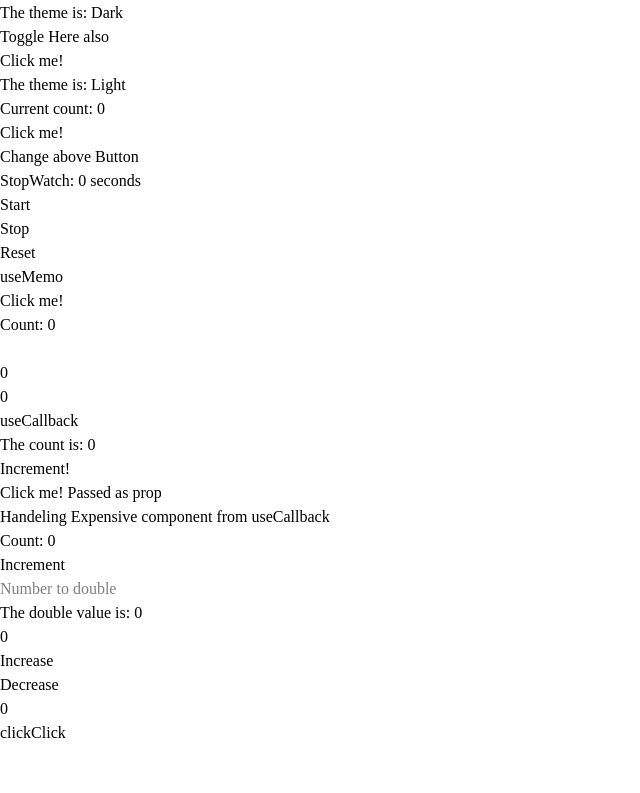
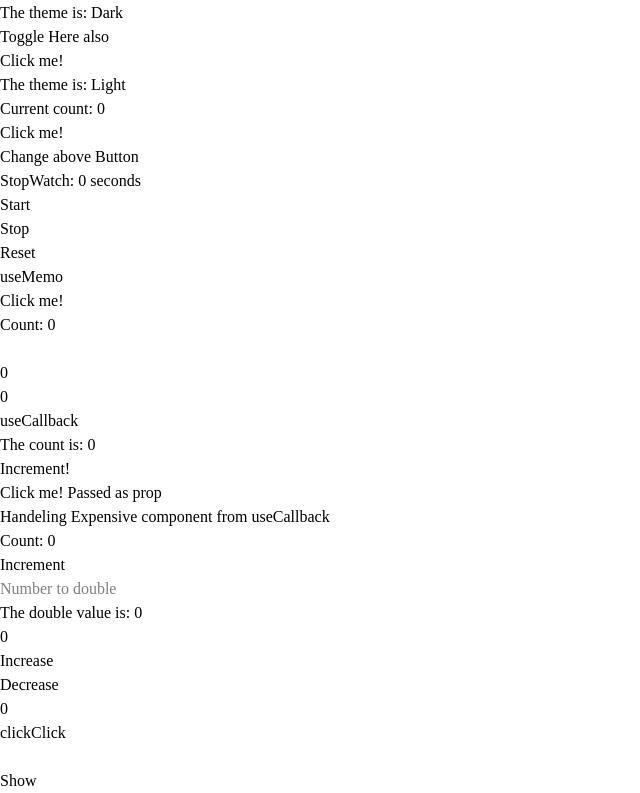
Before and after one commit to Sayuj-D/Hooks, a Next.js app: page / in a window 1280 px wide. Shown: the part 1791-2584 px from the top of the page, without its empty margins (0-640 px from the left). Before the commit the page ends 2536 px from the top, so only its background shows below. Built offline with nearby package versions, Linux system fonts and the light colour scheme; no server answers.

Commit message:
custom hook practise

```diff
--- a/app/page.tsx
+++ b/app/page.tsx
@@ -30,6 +30,7 @@ import Expensive_component from "@/components/useCallback_test/expensive_compone
 import Child_capture from "@/components/child_capture";
 import Main_custom from "@/components/custom_hook/main";
 import Counter1 from "@/components/custom_hook/counter1";
+import Toggle from "@/components/custom_hook/toggle";
 
 const ToggleContext = createContext();
 
@@ -217,6 +218,9 @@ const page: React.FC = () => {
       <Main_custom />
 
       <Counter1 />
+
+      {/* ----------------- */}
+      <Toggle />
     </>
   );
 };
--- /dev/null
+++ b/components/custom_hook/toggle.tsx
@@ -0,0 +1,19 @@
+import React from "react";
+import UseToggle from "./useToggle";
+
+const Toggle = () => {
+  const [status, handle_toggle] = UseToggle();
+  return (
+    <div className="shadow-2xl m-8 p-8">
+      {status && <h1>This is the data</h1>}
+
+      <br />
+
+      <button className="buttons" onClick={handle_toggle}>
+        {status ? "Hide" : "Show"}
+      </button>
+    </div>
+  );
+};
+
+export default Toggle;
--- /dev/null
+++ b/components/custom_hook/useToggle.tsx
@@ -0,0 +1,14 @@
+import { useState } from "react";
+
+const UseToggle = (): [boolean, () => void] => {
+  const [status, setStatus] = useState(false);
+
+  const handle_toggle = () => {
+    {
+      setStatus((status) => !status);
+    }
+  };
+  return [status, handle_toggle];
+};
+
+export default UseToggle;
```
